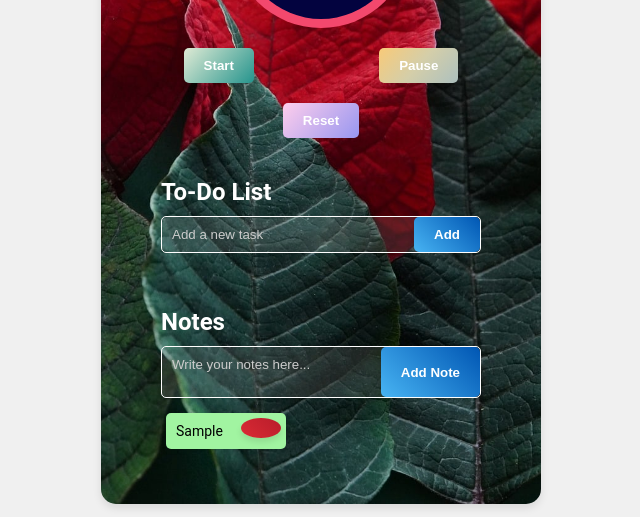
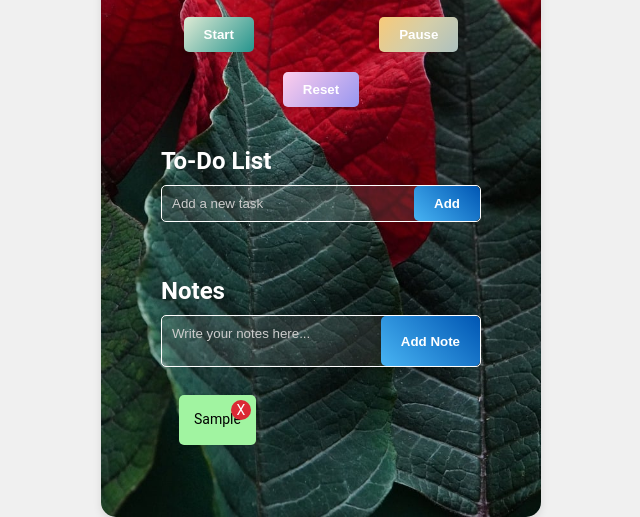
Before and after one commit to KasakAnand07/Pomodoro, a plain HTML site: page index.html in a window 1280 px wide. Both pictures are taken after typing "Sample" into the empty fields and a click on the button "Add Note". Shown: the part 293-810 px from the top of the page, without its empty margins (319-959 px from the left). Drawn offline with Linux system fonts and the light colour scheme.

Commit message:
Updated css and jss files features and fixes

```diff
--- a/index.css
+++ b/index.css
@@ -243,25 +243,28 @@ ul li button:hover {
   transform: scale(1.1);
 }
 
-/* Sticky Notes */
+/*Sticky-Notes*/
 .sticky-note {
   position: relative;
   display: inline-block;
   background-color: #ffeb3b;
   color: #000000;
-  padding: 10px;
-  margin: 5px;
+  padding: 15px; /* Increase padding to provide space for the remove button */
+  margin: 18px;
   border-radius: 5px;
   box-shadow: 0 2px 5px rgba(0, 0, 0, 0.1);
   font-size: 14px;
-  width: 100px; /* Adjust width as needed */
+  max-width: 300px; /* Limit maximum width to prevent excessive stretching */
+  word-wrap: break-word; /* Ensure long content wraps within the sticky note */
+  overflow: hidden; /* Hide overflow content if any */
+  line-height: 1.4; /* Increase line height to separate content from edges */
 }
 
-.sticky-note .remove-btn {
+.remove-btn {
   position: absolute;
   top: 5px;
   right: 5px;
-  background: linear-gradient(45deg, #db2a34, #b81d2b);
+  background-color: #db2a34; /* Red background color */
   color: #ffffff;
   border: none;
   border-radius: 50%;
@@ -271,16 +274,19 @@ ul li button:hover {
   display: flex;
   justify-content: center;
   align-items: center;
+  z-index: 1; /* Ensure remove button is above the sticky note */
   transition: background-color 0.3s, transform 0.3s;
 }
 
-.sticky-note .remove-btn:hover {
-  transform: scale(1.1);
-}
-
-.notes-list {
-  display: flex;
-  flex-wrap: wrap;
+/* Adjust remove button size and position for smaller screens */
+@media (max-width: 480px) {
+  .remove-btn {
+    top: 3px;
+    right: 3px;
+    width: 15px;
+    height: 15px;
+    font-size: 10px;
+  }
 }
 
 /* Responsive adjustments */
--- a/index.js
+++ b/index.js
@@ -135,20 +135,20 @@ document.addEventListener("DOMContentLoaded", () => {
         note.classList.add("sticky-note");
         note.style.backgroundColor = getRandomColor();
 
-        const removeBtn = document.createElement("button");
-        removeBtn.textContent = "";
+        const removeBtn = document.createElement("buttons");
+        removeBtn.textContent = "X"; // Adjust button text for visibility
         removeBtn.classList.add("remove-btn"); // Ensure correct class name
 
         removeBtn.addEventListener("click", () => {
-            notesList.removeChild(note);
-            saveNotes();
+          note.remove(); // Remove the entire note div
+          saveNotes();
         });
 
         note.appendChild(removeBtn);
         notesList.appendChild(note);
         notesTextarea.value = "";
         saveNotes();
-    }
+      }
 
 
     function getRandomColor() {
```
